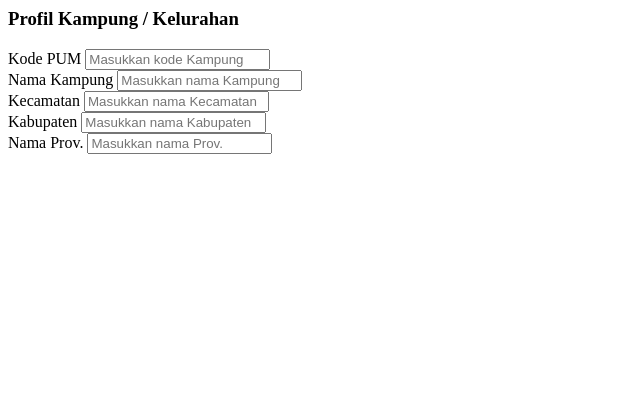
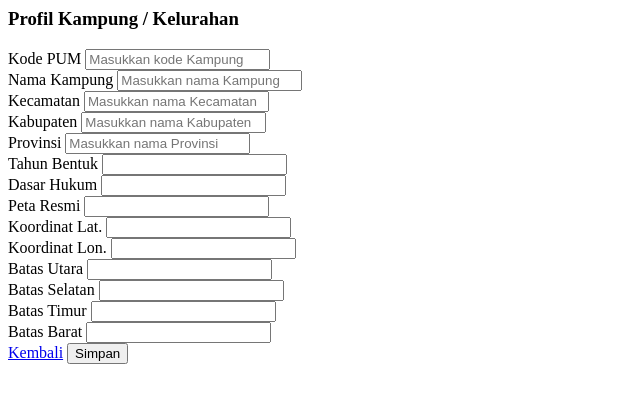
Before and after one commit to arecastudio/sik, a PHP site: page /pages/profil-kampung-entry.php in a window 1280 px wide. Shown: the top 403 px of the page, without its empty margins (0-640 px from the left). Run offline with PHP 8.4, Linux system fonts and the light colour scheme.

Commit message:
update lagi....

```diff
--- a/index.php
+++ b/index.php
@@ -101,6 +101,9 @@
 		case 'profil-kampung-list':
 			require_once('pages/profil-kampung-list.php');
 			break;
+		case 'profil-kampung-entry':
+			require_once('pages/profil-kampung-entry.php');
+			break;
 		case 'personil':
 			require_once('pages/personil.php');
 			break;
--- a/pages/profil-kampung-entry.php
+++ b/pages/profil-kampung-entry.php
@@ -9,8 +9,8 @@
 		  <input type="text" class="form-control" placeholder="Masukkan kode Kampung" aria-describedby="basic-addon1">
 		</div>
 		<div class="input-group">
-		  <span class="input-group-addon" id="basic-addon1">Nama Kampung</span>
-		  <input type="text" class="form-control" placeholder="Masukkan nama Kampung" aria-describedby="basic-addon1">
+		  <span class="input-group-addon" id="basic-addon2">Nama Kampung</span>
+		  <input type="text" class="form-control" placeholder="Masukkan nama Kampung" aria-describedby="basic-addon2">
 		</div>
 		<div class="input-group">
 		  <span class="input-group-addon" id="basic-addon1">Kecamatan</span>
@@ -21,8 +21,48 @@
 		  <input type="text" class="form-control" placeholder="Masukkan nama Kabupaten" aria-describedby="basic-addon1">
 		</div>
 		<div class="input-group">
-		  <span class="input-group-addon" id="basic-addon1">Nama Prov.</span>
-		  <input type="text" class="form-control" placeholder="Masukkan nama Prov." aria-describedby="basic-addon1">
+		  <span class="input-group-addon" id="basic-addon1">Provinsi</span>
+		  <input type="text" class="form-control" placeholder="Masukkan nama Provinsi" aria-describedby="basic-addon1">
+		</div>
+		<div class="input-group">
+		  <span class="input-group-addon" id="basic-addon1">Tahun Bentuk</span>
+		  <input type="text" class="form-control" placeholder="" aria-describedby="basic-addon1">
+		</div>
+		<div class="input-group">
+		  <span class="input-group-addon" id="basic-addon1">Dasar Hukum</span>
+		  <input type="text" class="form-control" placeholder="" aria-describedby="basic-addon1">
+		</div>
+		<div class="input-group">
+		  <span class="input-group-addon" id="basic-addon1">Peta Resmi</span>
+		  <input type="text" class="form-control" placeholder="" aria-describedby="basic-addon1">
+		</div>
+		<div class="input-group">
+		  <span class="input-group-addon" id="basic-addon1">Koordinat Lat.</span>
+		  <input type="text" class="form-control" placeholder="" aria-describedby="basic-addon1">
+		</div>
+		<div class="input-group">
+		  <span class="input-group-addon" id="basic-addon1">Koordinat Lon.</span>
+		  <input type="text" class="form-control" placeholder="" aria-describedby="basic-addon1">
+		</div>
+		<div class="input-group">
+		  <span class="input-group-addon" id="basic-addon1">Batas Utara</span>
+		  <input type="text" class="form-control" placeholder="" aria-describedby="basic-addon1">
+		</div>
+		<div class="input-group">
+		  <span class="input-group-addon" id="basic-addon1">Batas Selatan</span>
+		  <input type="text" class="form-control" placeholder="" aria-describedby="basic-addon1">
+		</div>
+		<div class="input-group">
+		  <span class="input-group-addon" id="basic-addon1">Batas Timur</span>
+		  <input type="text" class="form-control" placeholder="" aria-describedby="basic-addon1">
+		</div>
+		<div class="input-group">
+		  <span class="input-group-addon" id="basic-addon1">Batas Barat</span>
+		  <input type="text" class="form-control" placeholder="" aria-describedby="basic-addon1">
+		</div>
+		<div class="btn-group pull-right" role="group" aria-label="...">
+		  <a href="?ref=profil-kampung-list" class="btn btn-warning btn-lg">Kembali</a>
+		  <button type="submit" class="btn btn-success btn-lg">Simpan</button>
 		</div>
     </form>
   </div>
```
Also changed, not shown: pages/profil-kampung-list.php (+21 -0 lines).
